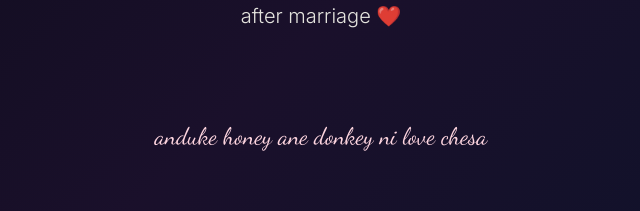
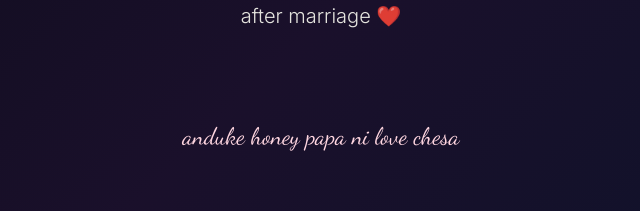
Before and after one commit to raanvixtechnologies/honey, a React (Vite) app: page / in a window 1280 px wide. Shown: the part 5980-6191 px from the top of the page, without its empty margins (319-959 px from the left). Built offline with nearby package versions, Linux system fonts and the light colour scheme; a web font is replaced by a local one.

Commit message:
Update StoryChapters.tsx
text modified

```diff
--- a/src/sections/StoryChapters.tsx
+++ b/src/sections/StoryChapters.tsx
@@ -102,7 +102,7 @@ export const ChapterSeven = () => (
       transition={{ duration: 1.5, delay: 2.5 }}
       className="text-lg sm:text-xl md:text-2xl font-handwriting text-pastel-pink mt-4 px-4"
     >
-      anduke honey ane donkey ni love chesa
+      anduke honey papa ni love chesa
     </motion.p>
   </ChapterLayout>
 );
```
